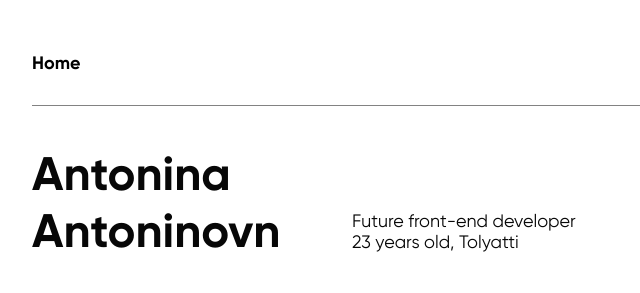
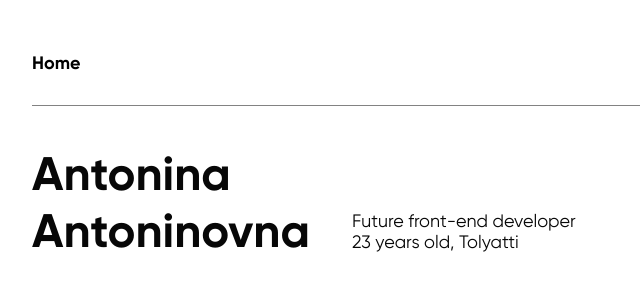
Before and after one commit to Dukalisss/dukalisss.github.io, a plain HTML site: page index.html in a window 1280 px wide. Shown: the top 293 px of the page, 118-758 px from the left. Drawn offline with nearby package versions, Linux system fonts and the light colour scheme.

Commit message:
проект

```diff
--- a/index.html
+++ b/index.html
@@ -150,7 +150,7 @@
   <main>
     <section class="slider container">
       <div class="slider__inner">
-        <h1 class="slider__title">Antonina Antoninovn</h1>
+        <h1 class="slider__title">Antonina Antoninovna</h1>
         <span class="slider__description">Future front-end developer 23 years old, Tolyatti</span>
         <button class="header__mobile-button header__mobile-button_js" type="button">
           <span class="header__mobile-icon"></span>
```
